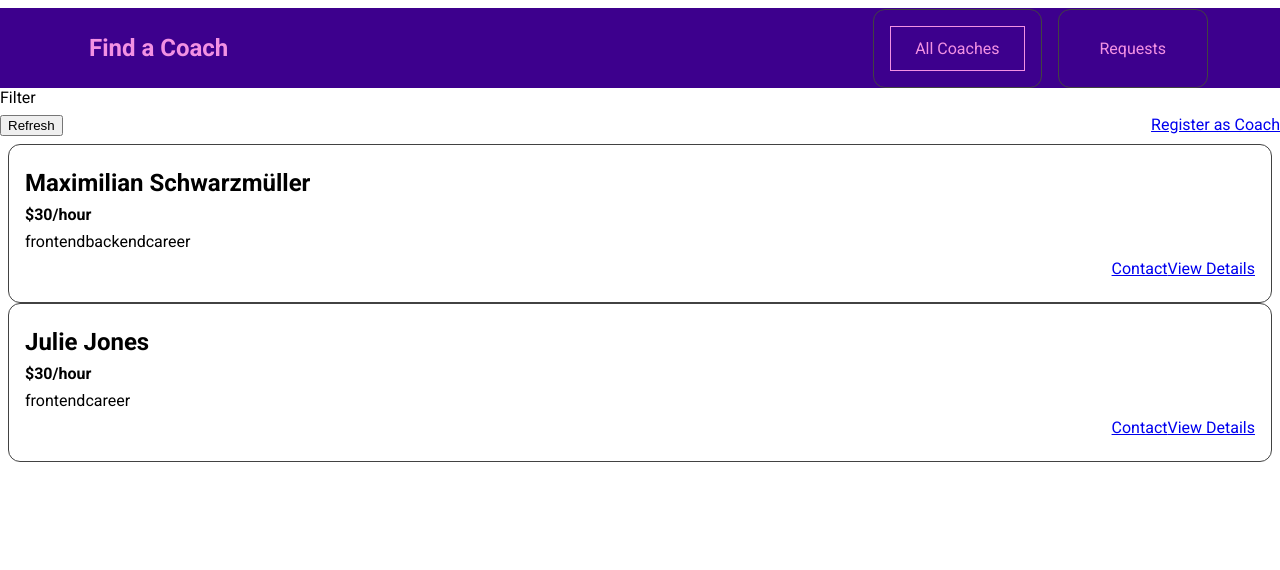
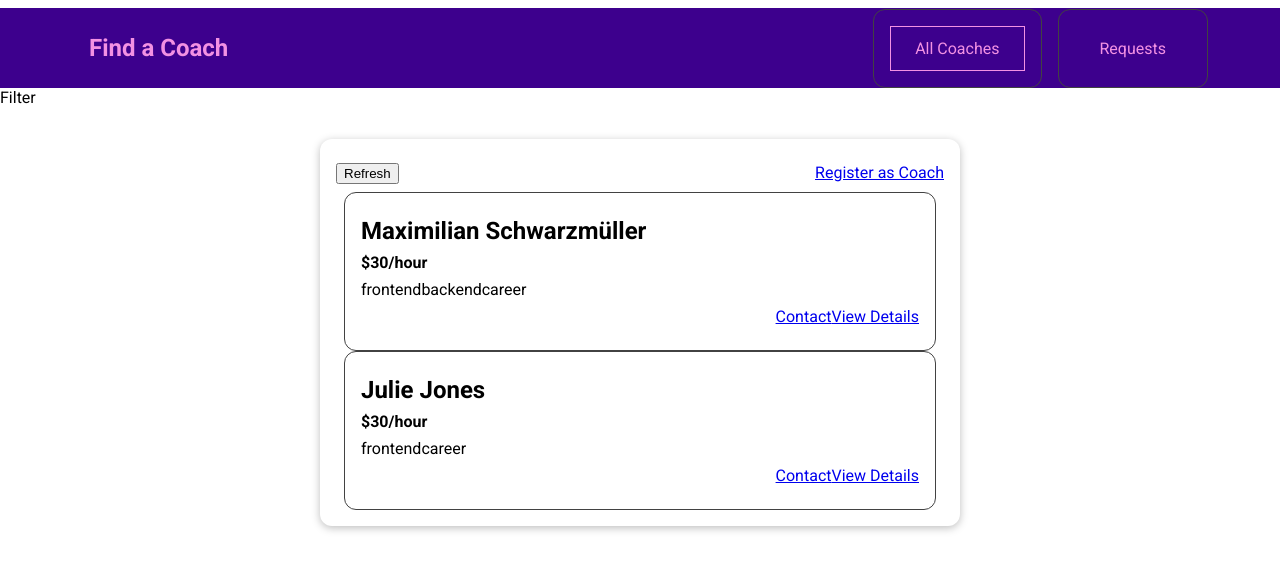
Before and after one commit to Victor-Grinan-Dev/project-06-coach-finder-vue, a Vue app: page /coaches in a window 1280 px wide. Shown: the top 570 px of the page. Built offline with nearby package versions, Linux system fonts and the light colour scheme.

Commit message:
style of cards

```diff
--- a/src/pages/coaches/CoachesList.vue
+++ b/src/pages/coaches/CoachesList.vue
@@ -1,6 +1,7 @@
 <template>
   <section>Filter</section>
   <section>
+    <base-card>
       <div class="controls">
         <button>Refresh</button>
         <router-link to="/register">Register as Coach</router-link>
@@ -18,7 +19,8 @@
           {{ coach.firstName }}
         </coach-item>
       </ul>
-    <h3 v-else>no coaches found</h3>
+      <h3 v-else>no coaches found</h3></base-card
+    >
   </section>
 </template>
 <script>
--- a/src/styles/coach-item.css
+++ b/src/styles/coach-item.css
@@ -1,5 +1,5 @@
 li {
-  margin: 1rem 0;
+  margin: 10px 0.5rem;
   border: 1px solid #424242;
   border-radius: 12px;
   padding: 1rem;
```
Lines whose indentation alone changed are shown as unchanged.
